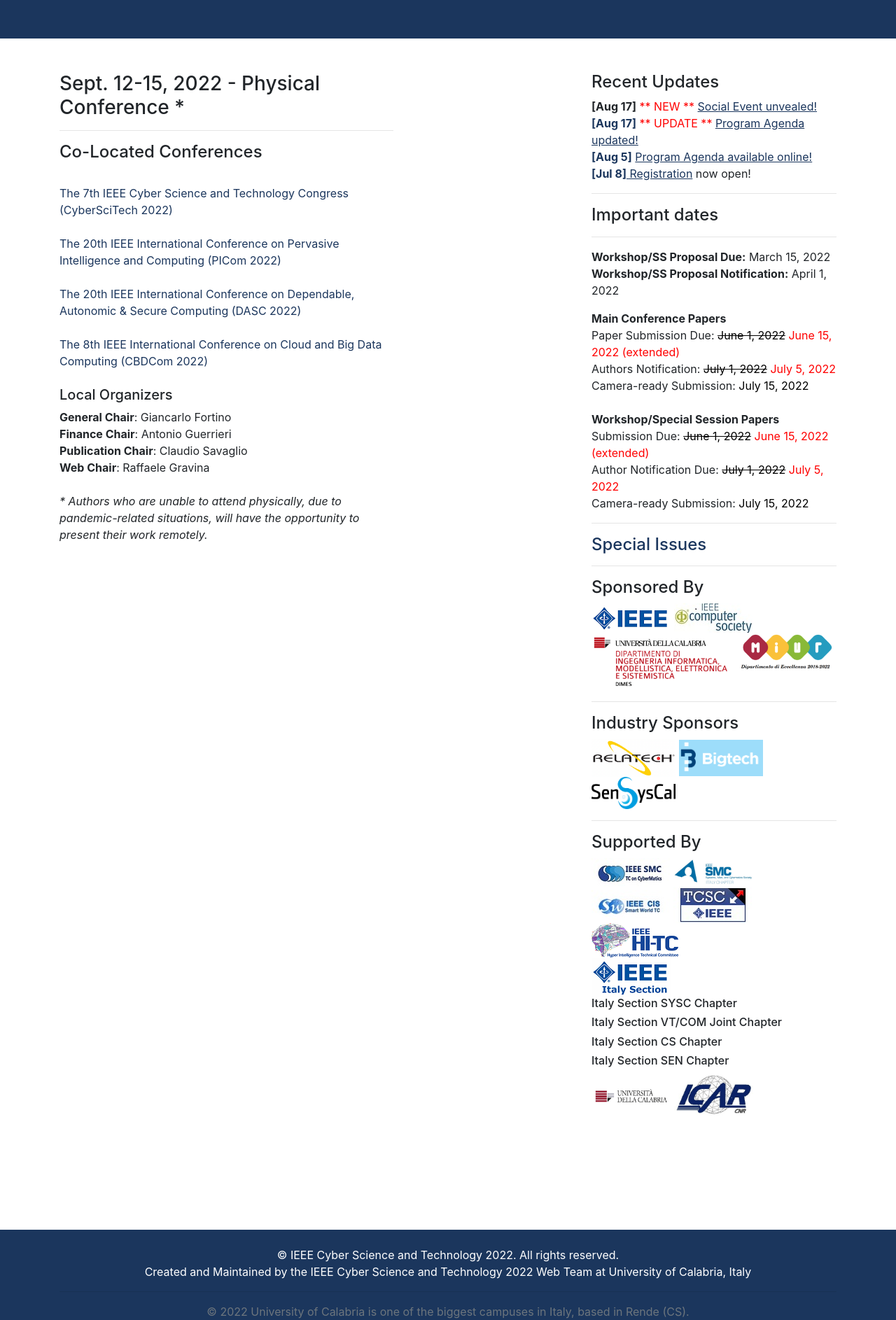
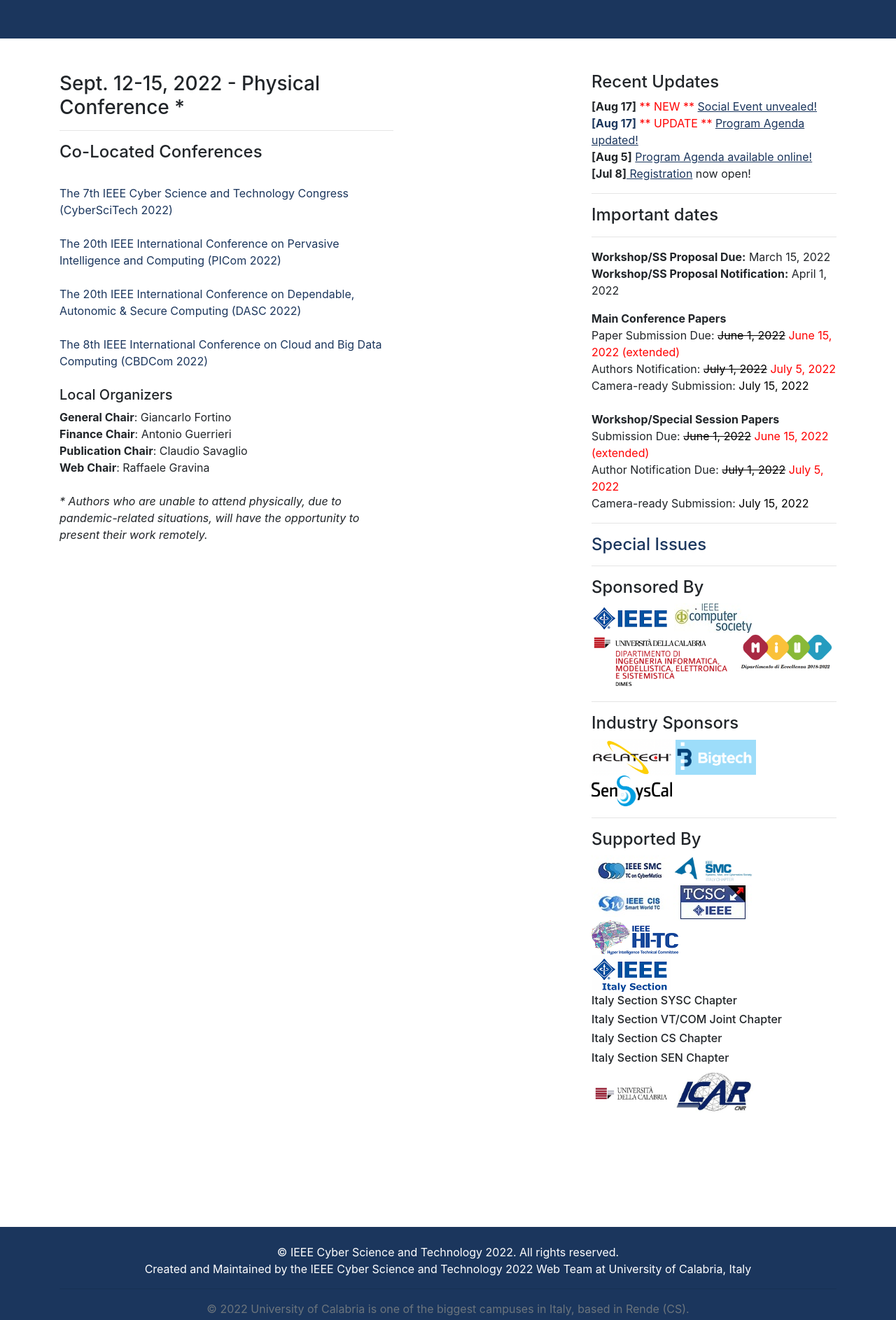
Before and after one commit to cyber-science/2022, a Jekyll site: the page built from index.html, in a window 1280 px wide. Shown: the part 752-2638 px from the top of the page at 70% size. Built offline with Jekyll 4.4.1, drawn with Linux system fonts in a browser that asks for light colours; comment, search, counter and statistics services are not loaded.

Commit message:
minor edit

```diff
--- a/_includes/sidebar.html
+++ b/_includes/sidebar.html
@@ -3,8 +3,8 @@
 <h4>Recent Updates</h4>
 
 <b>[Aug 17]</b> <font color=red>** NEW **</font> <a href="http://cyber-science.org/2022/socialevent/"><u>Social Event unvealed!</u><br/>
-<b>[Aug 17]</b> <font color=red>** UPDATE **</font> <a href="http://cyber-science.org/2022/program/"><u>Program Agenda updated!</u><br/>
-<b>[Aug 5]</b> <a href="http://cyber-science.org/2022/program/"><u>Program Agenda available online!</u><br/>
+<b>[Aug 17]</b> <font color=red>** UPDATE **</font> <a href="http://cyber-science.org/2022/program/"><u>Program Agenda updated!</u></a><br/>
+<b>[Aug 5]</b> <a href="http://cyber-science.org/2022/program/"><u>Program Agenda available online!</u></a><br/>
 <b>[Jul 8]</b><a href="http://cyber-science.org/2022/registration/"><u> Registration</u></a> now open!<br/>
 <hr/>
 
@@ -36,9 +36,9 @@
   <img src="/2022/assets/images/dimes.png" class="img-fluid" alt="IEEECS"/><br/>
   <hr/>
   <h4> Industry Sponsors</h4>
-  <img src="/2022/assets/images/relatech.png" class="img-fluid" alt="relatech" width="120"/>
-  <img src="/2022/assets/images/bigtech.png" class="img-fluid" alt="bigtech" width="120"/>
-  <img src="/2022/assets/images/sensyscal.png" class="img-fluid" alt="sensyscal" width="120"/>
+  <img src="/2022/assets/images/relatech.png" class="img-fluid" alt="relatech" width="115"/>
+  <img src="/2022/assets/images/bigtech.png" class="img-fluid" alt="bigtech" width="115"/>
+  <img src="/2022/assets/images/sensyscal.png" class="img-fluid" alt="sensyscal" width="115"/>
   <hr/>
   <h4> Supported By</h4>
   <img src="/2022/assets/images/smclogo.jpg" class="img-fluid" alt="SMC"/>
--- a/_includes/sidebarcbd.html
+++ b/_includes/sidebarcbd.html
@@ -1,7 +1,7 @@
 <div class="col-md-4 mb-5">
 <h4>Recent Updates</h4>
 
-<b>[Aug 5]</b> <font color=red>** NEW **</font> <a href="http://cyber-science.org/2022/program/"><u>Program Agenda available online!<br/>
+<b>[Aug 5]</b> <font color=red>** NEW **</font> <a href="http://cyber-science.org/2022/program/"><u>Program Agenda available online!</u></a><br/>
 <b>[Jul 8]</b><a href="http://cyber-science.org/2022/registration/"><u> Registration</u></a> now open!<br/>
 <b>[Dec 1]</b> <a href="http://cyber-science.org/2022/">Website published</a>
 <hr/>
--- a/_includes/sidebarcst.html
+++ b/_includes/sidebarcst.html
@@ -1,7 +1,7 @@
 <div class="col-md-4 mb-5">
 <h4>Recent Updates</h4>
 
-<b>[Aug 5]</b> <font color=red>** NEW **</font> <a href="http://cyber-science.org/2022/program/"><u>Program Agenda available online!<br/>
+<b>[Aug 5]</b> <font color=red>** NEW **</font> <a href="http://cyber-science.org/2022/program/"><u>Program Agenda available online!</u></a><br/>
 <b>[Jul 8]</b><a href="http://cyber-science.org/2022/registration/"><u> Registration</u></a> now open!<br/>
 <b>[Dec 1]</b> <a href="http://cyber-science.org/2022/">Website published</a>
 <hr/>
--- a/_includes/sidebardasc.html
+++ b/_includes/sidebardasc.html
@@ -1,7 +1,7 @@
 <div class="col-md-4 mb-5">
 <h4>Recent Updates</h4>
 
-<b>[Aug 5]</b> <font color=red>** NEW **</font> <a href="http://cyber-science.org/2022/program/"><u>Program Agenda available online!<br/>
+<b>[Aug 5]</b> <font color=red>** NEW **</font> <a href="http://cyber-science.org/2022/program/"><u>Program Agenda available online!</u></a><br/>
 <b>[Jul 8]</b><a href="http://cyber-science.org/2022/registration/"><u> Registration</u></a> now open!<br/>
 <b>[Dec 1]</b> <a href="http://cyber-science.org/2022/">Website published</a>
 <hr/>
--- a/_includes/sidebarpi.html
+++ b/_includes/sidebarpi.html
@@ -1,7 +1,7 @@
 <div class="col-md-4 mb-5">
 <h4>Recent Updates</h4>
 
-<b>[Aug 5]</b> <font color=red>** NEW **</font> <a href="http://cyber-science.org/2022/program/"><u>Program Agenda available online!<br/>
+<b>[Aug 5]</b> <font color=red>** NEW **</font> <a href="http://cyber-science.org/2022/program/"><u>Program Agenda available online!</u></a><br/>
 <b>[Jul 8]</b><a href="http://cyber-science.org/2022/registration/"><u> Registration</u></a> now open!<br/>
 <b>[Dec 1]</b> <a href="http://cyber-science.org/2022/">Website published</a>
 <hr/>
```
